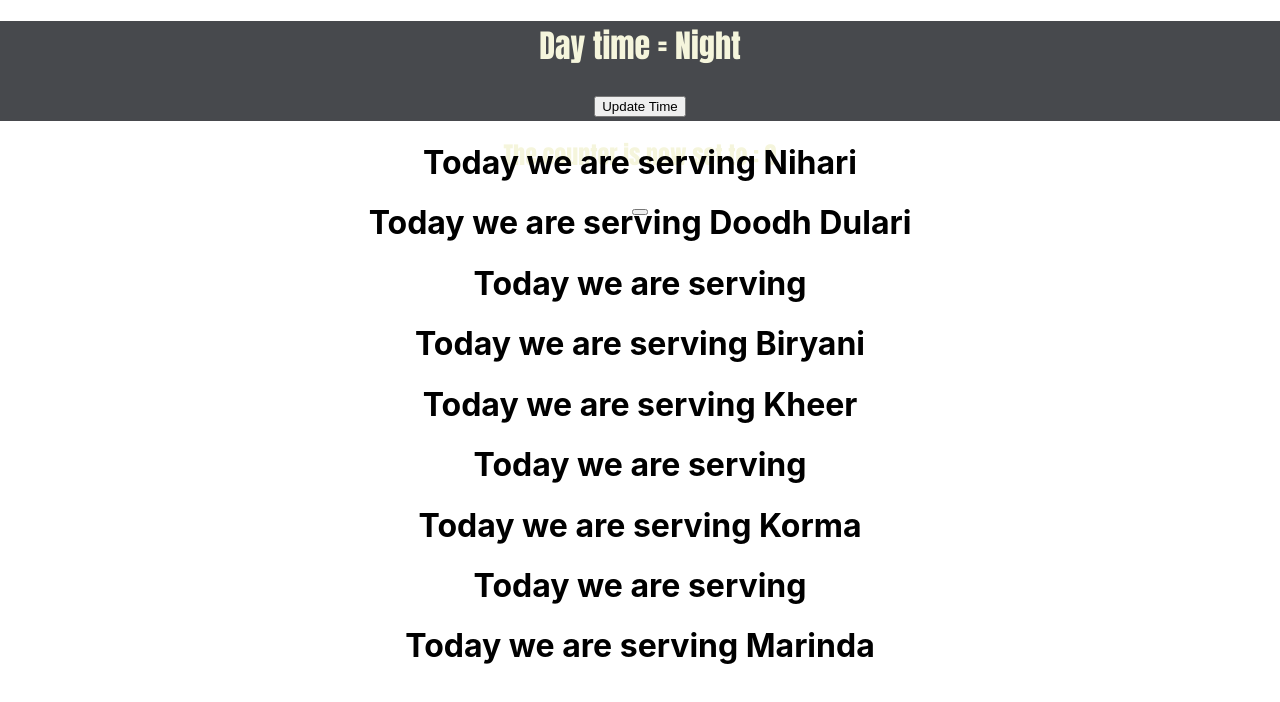
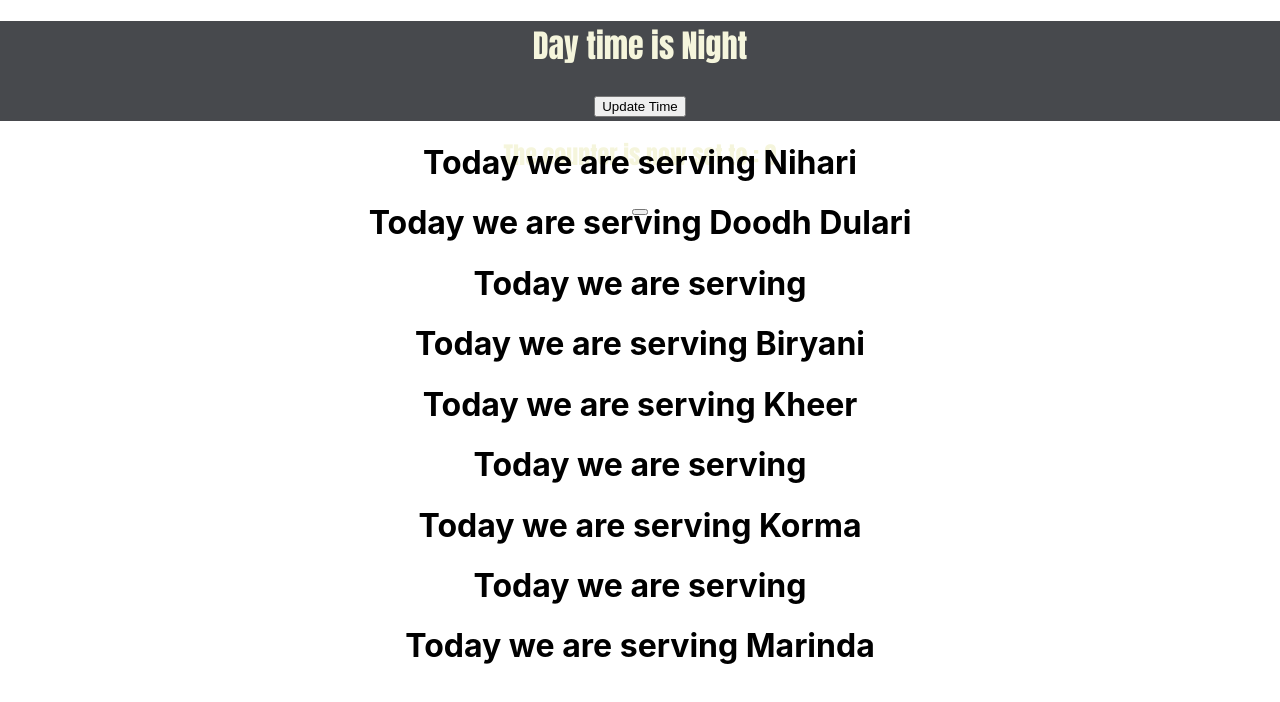
Before and after one commit to imran-ahmeds/bootcamp27july, a React (Create React App) app: page / in a window 1280 px wide. Shown: the top 702 px of the page. Built offline with nearby package versions, Linux system fonts and the light colour scheme.

Commit message:
Update count.js
upsdat

```diff
--- a/src/count.js
+++ b/src/count.js
@@ -7,7 +7,7 @@ function Counter(){
     return(
         <div className={"box  $ {isMorning ? 'dayTime' :  '' }"} >
 
-            <h1>Day time = {isMorning ? 'Morning' : 'Night'}</h1>
+            <h1>Day time is {isMorning ? 'Morning' : 'Night'}</h1>
             <button
             onClick= {()=> setMorning (!isMorning)}>
             Update Time
```
